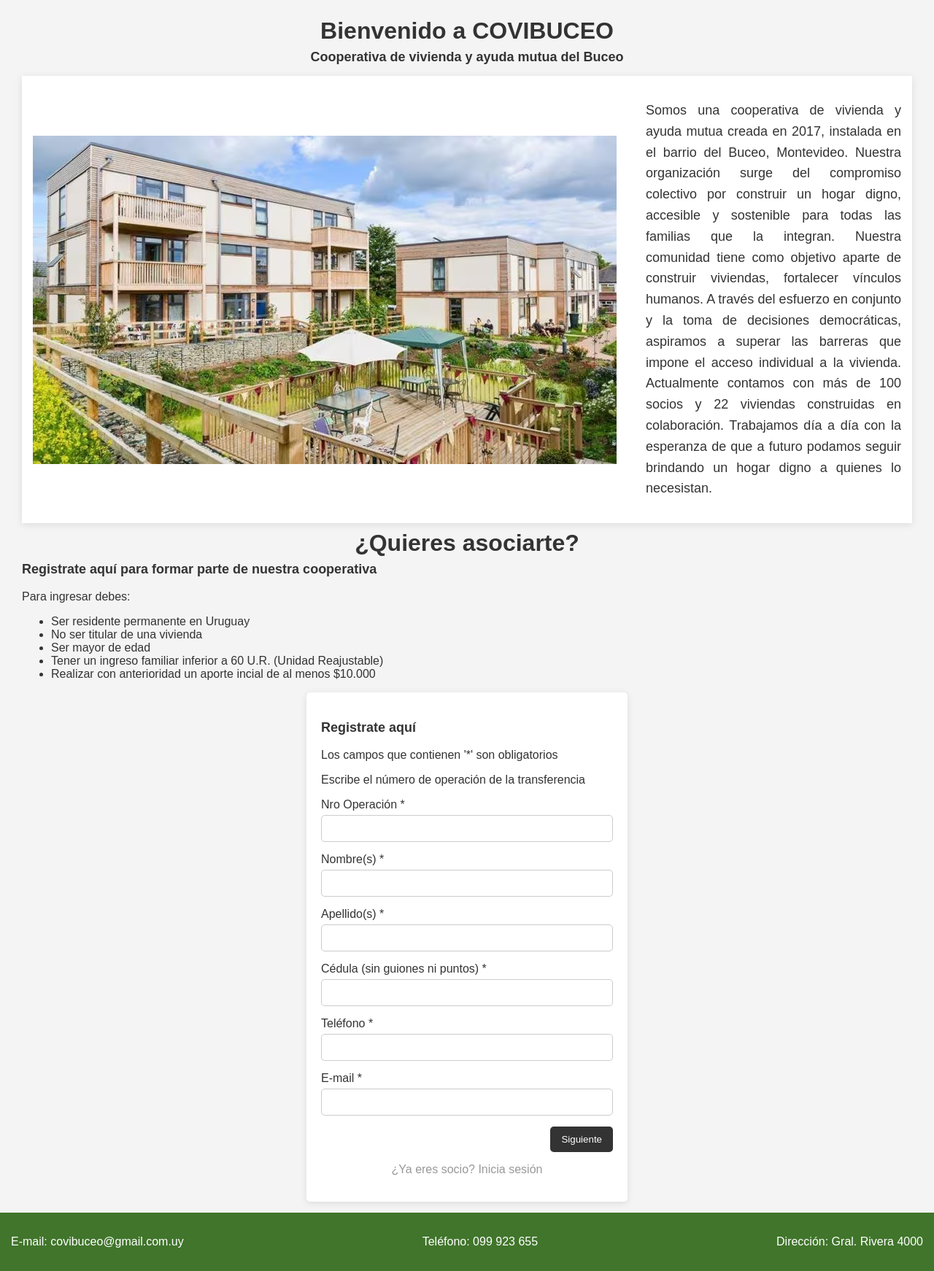
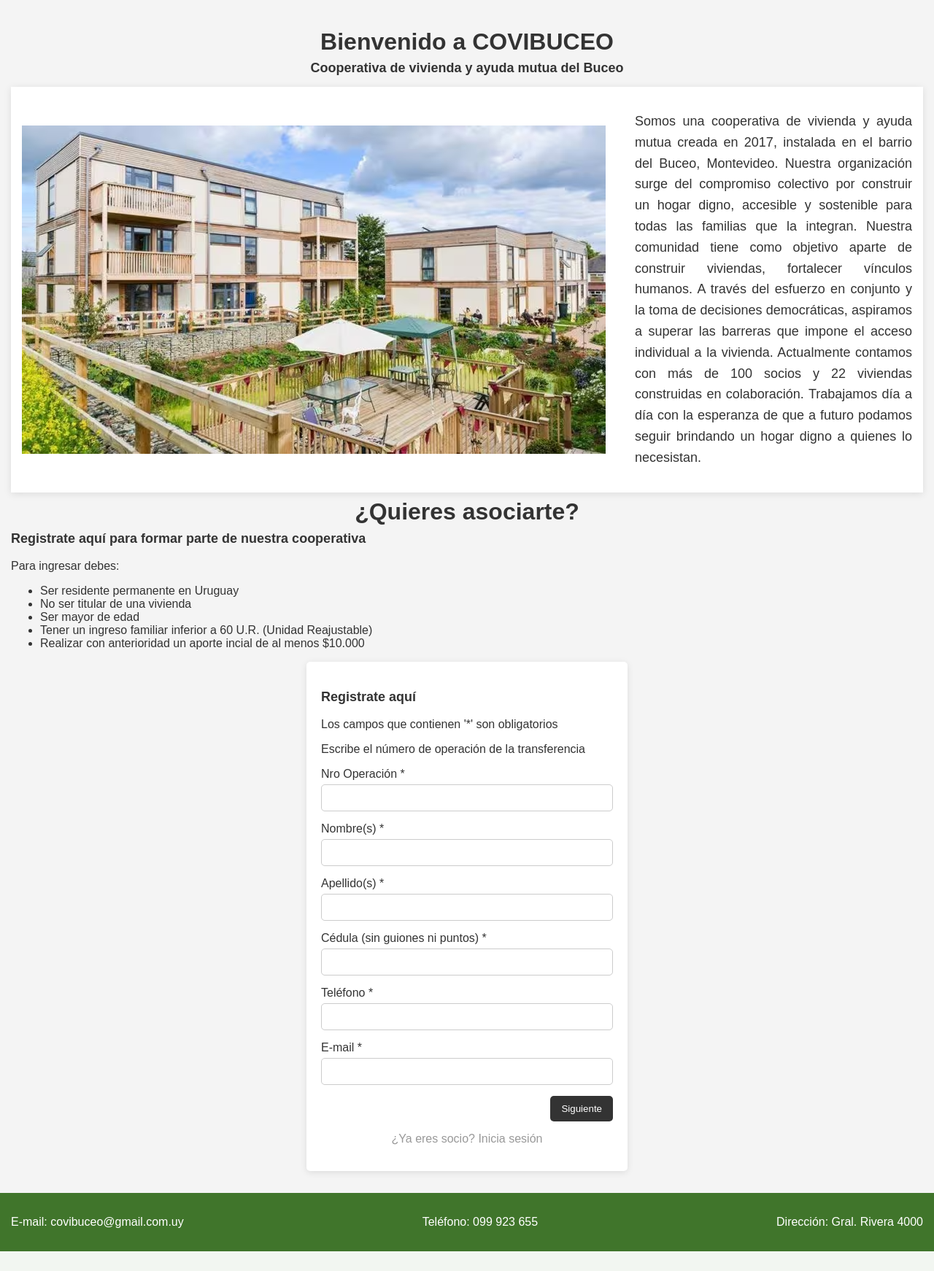
Before and after one commit to Softwares-Saturno-S-A-S/Covibuceo, a PHP site: page / in a window 1280 px wide. Shown: the part 144-1886 px from the top of the page at 73% size. After the commit the page ends 1859 px from the top, so only its background shows below. Run offline with PHP 8.4, Linux system fonts and the light colour scheme.

Commit message:
Agregué más padding vertical al main

```diff
--- a/css/estilos.css
+++ b/css/estilos.css
@@ -16,7 +16,7 @@
         }
 
         main{
-            padding: 15px;
+            padding: 30px 0;
         }
 
         header ul{
```
